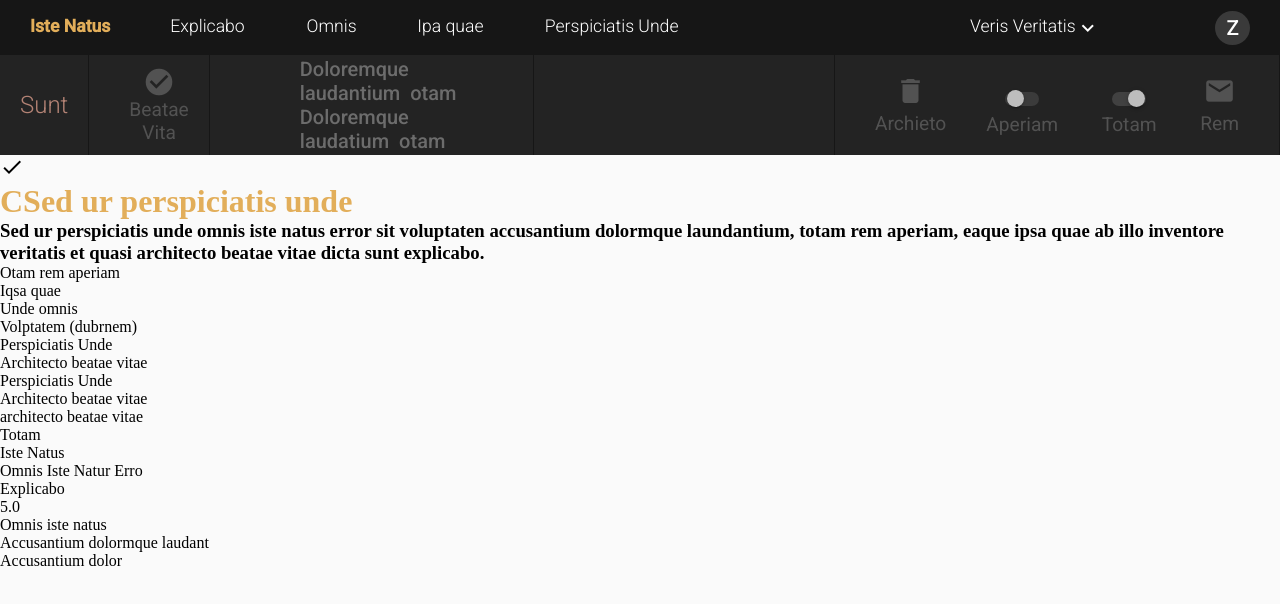
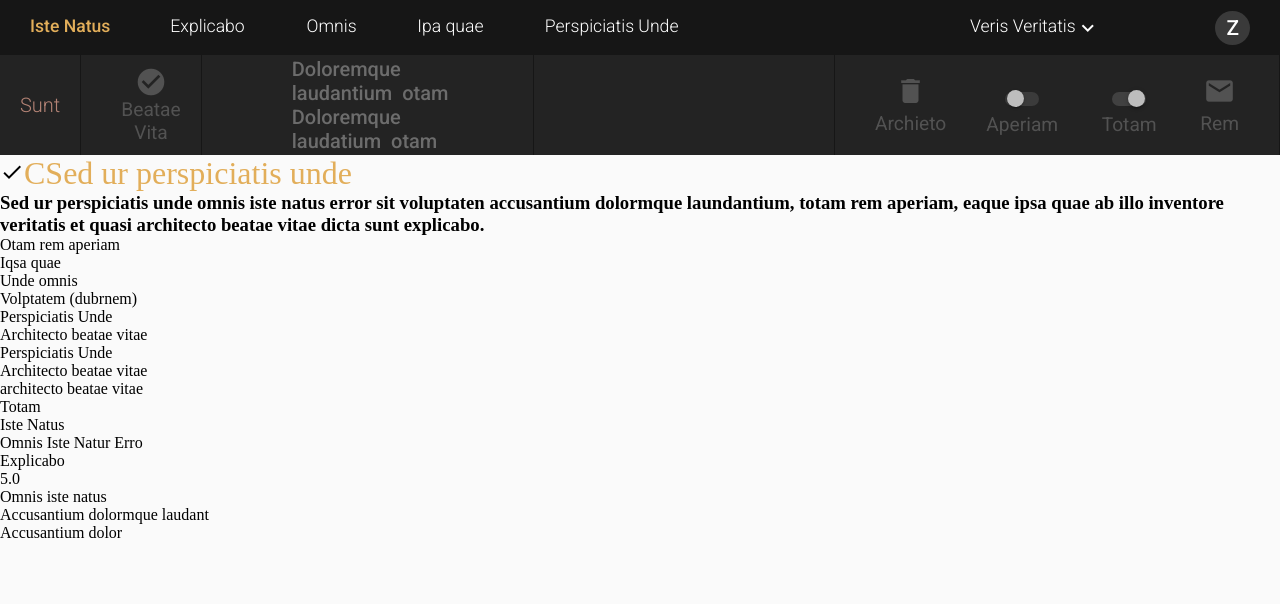
Before and after one commit to Mariusz071/ReactJS-task, a React (Create React App) app: page / in a window 1280 px wide. Shown: the top 604 px of the page. Built offline with nearby package versions, Linux system fonts and the light colour scheme.

Commit message:
utility classes edit

```diff
--- a/src/assets/styles/abstracts/_utilities.scss
+++ b/src/assets/styles/abstracts/_utilities.scss
@@ -1,11 +1,12 @@
 .active {
-    font-weight: bold;
+    font-weight: 500;
     color: $font-orange;
-    border-color: $font-orange;
+    display: inline-block;
 }
 
 .text-highlight {
     color: #B48375;
-    font-size: 1.5rem;
+    font-size: 1.25rem;
     font-weight: 100;
+    display: inline-block;
 }
```
